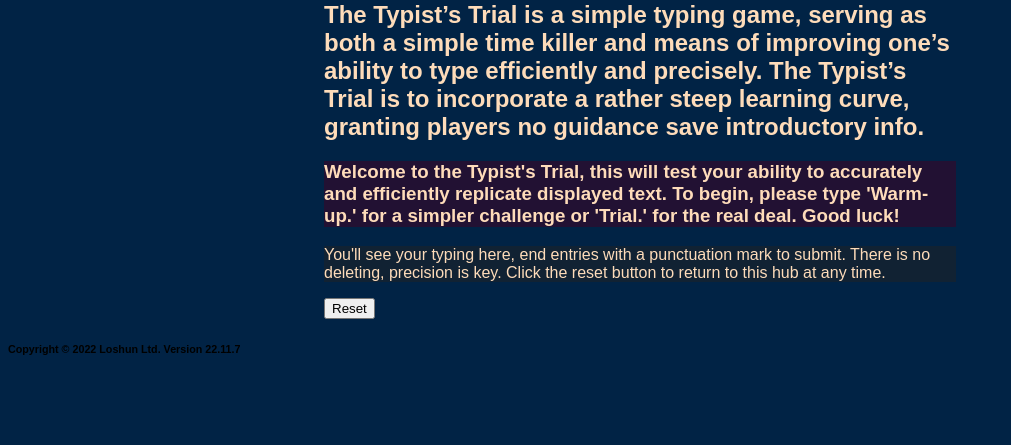
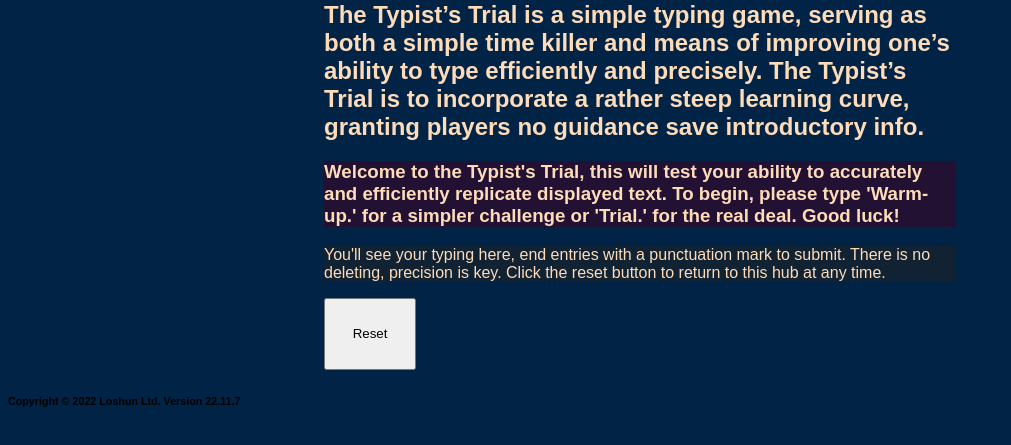
Before and after one commit to JASDtubz/Typist-s-Trial, a plain HTML site: page index.html in a window 1280 px wide. Shown: the part 79-524 px from the top of the page, without its empty margins (0-1011 px from the left). Drawn offline with Linux system fonts and the light colour scheme.

Commit message:
Update style.css

```diff
--- a/style.css
+++ b/style.css
@@ -1,4 +1,4 @@
-/* Version 2022.11.06.17.13 */
+/* Version 2022.11.07.09.18 */
 
 body {
   background-color: #012345;
@@ -18,6 +18,10 @@ h3 {
   background-color: #221133;
 }
 
+button {
+  padding: 2em;
+}
+
 #half {
   padding: 0px 25% 0px 25%;
 }
```
